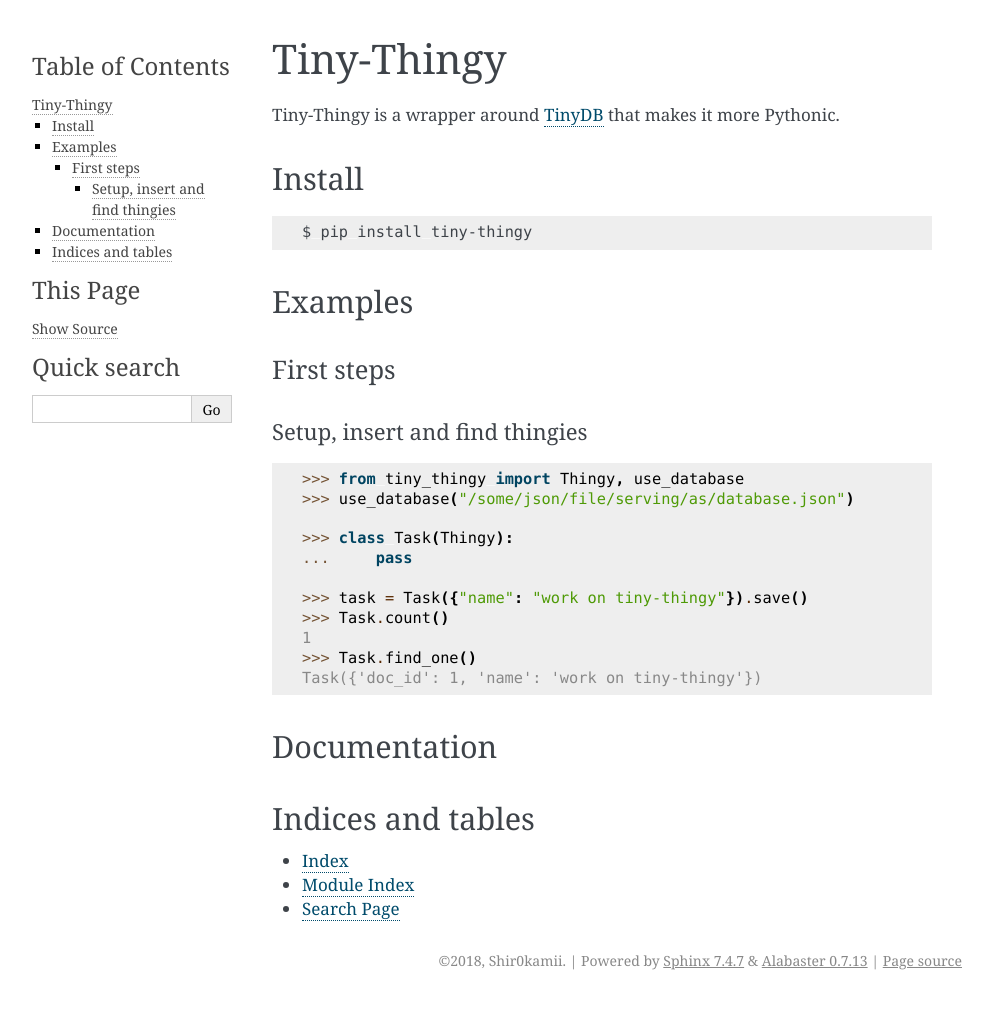
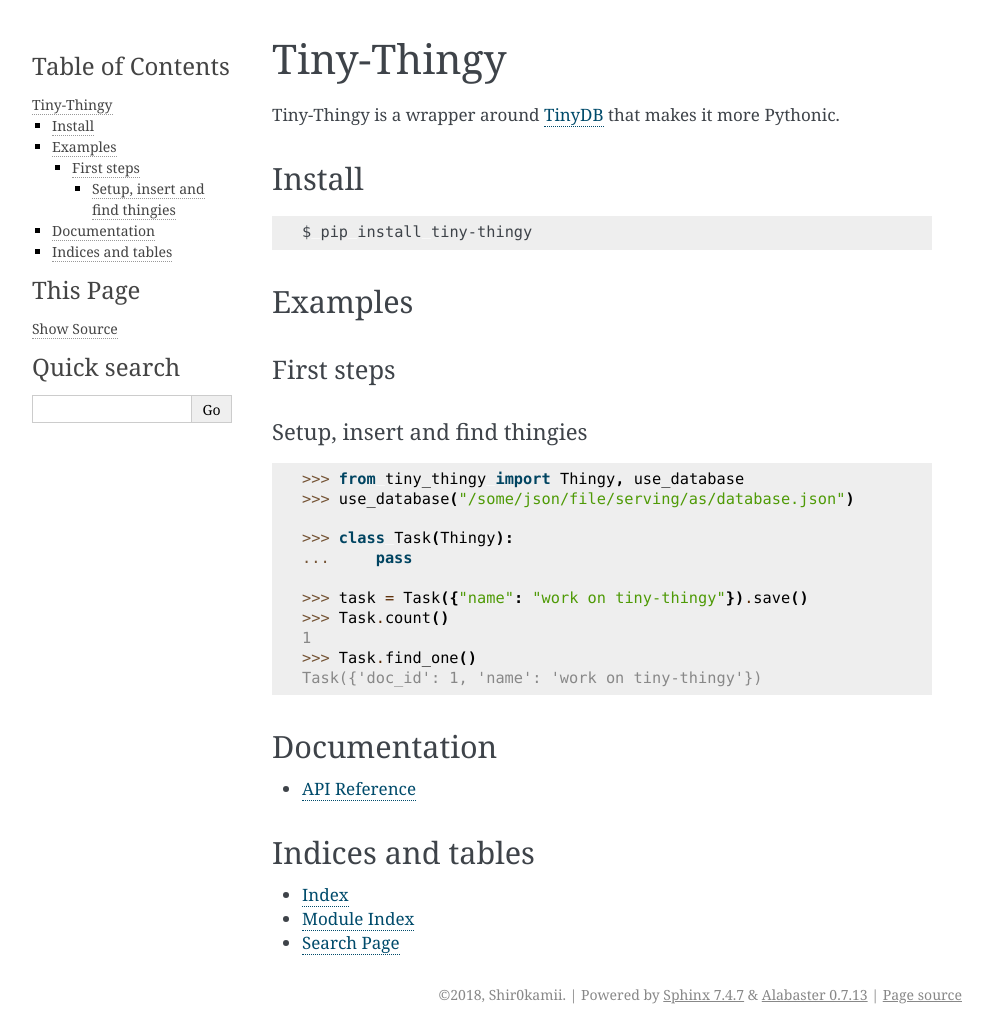
Before and after one commit to Shir0kamii/tiny-thingy, a Sphinx documentation site: the page built from docs/source/index.rst, in a window 1280 px wide. Shown: the whole page, without its empty margins (148-1141 px from the left). Built offline with Sphinx 7.4.7, drawn with Linux system fonts in a browser that asks for light colours; before the commit the page ends 1000 px from its top, so only the background shows below that.

Commit message:
Add API Reference page

```diff
--- a/docs/source/index.rst
+++ b/docs/source/index.rst
@@ -11,6 +11,7 @@ Documentation
 .. toctree::
    :maxdepth: 2
 
+   reference
 
 
 Indices and tables
--- /dev/null
+++ b/docs/source/reference.rst
@@ -0,0 +1,6 @@
+API Reference
+#############
+
+.. automodule:: tiny_thingy
+    :members:
+    :undoc-members:
```
